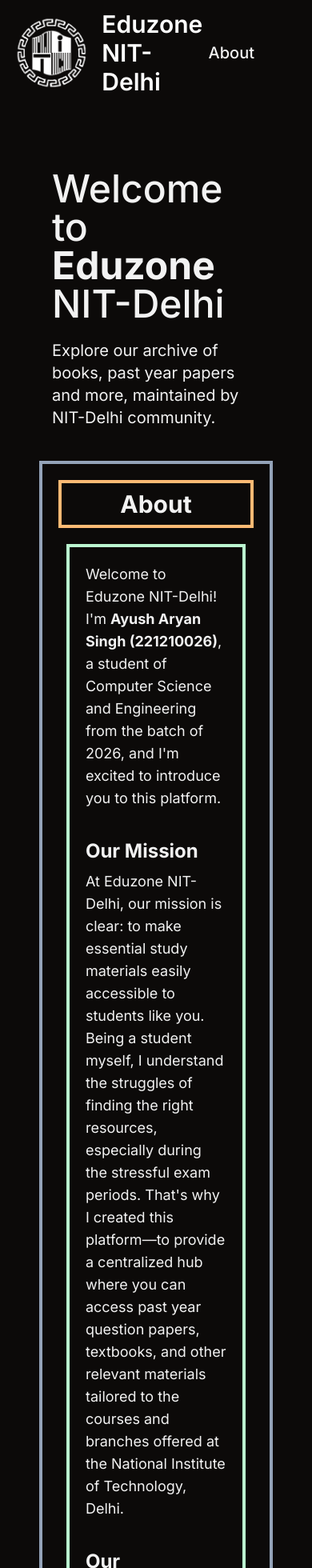
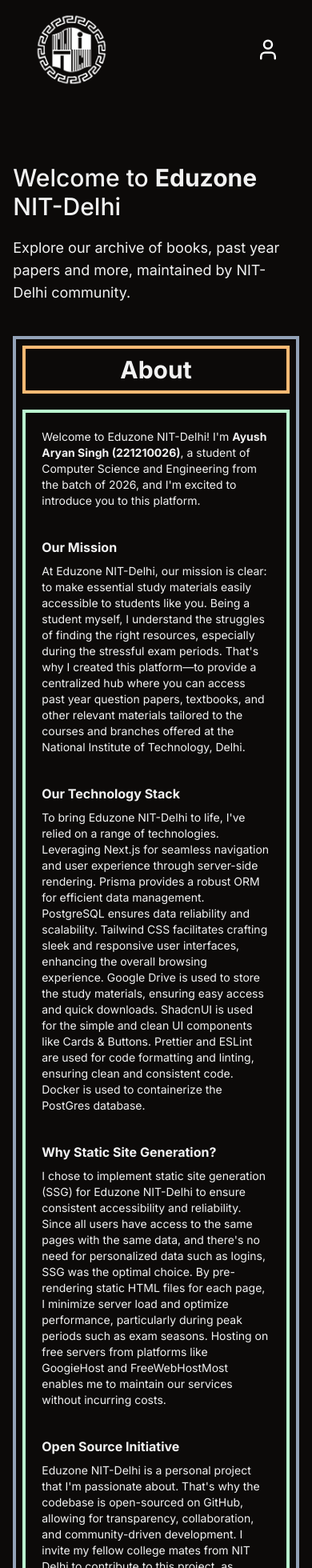
Before and after one commit to AyushGlitch/eduzone-nitd, a Next.js app: page /about in a window 390 px wide. Shown: the top 1960 px of the page at 80% size. Built offline with nearby package versions, Linux system fonts and the light colour scheme.

Commit message:
added media query

```diff
--- a/app/about/page.tsx
+++ b/app/about/page.tsx
@@ -1,39 +1,39 @@
 export default async function Page() {
     return (
         <div className="mt-20 w-full flex flex-col overflow-hidden">
-            <div className="w-2/3 mx-auto flex flex-col gap-5 items-center">
-                <h2 className="text-5xl font-medium">
+            <div className="w-11/12 xl:w-2/3 mx-auto flex flex-col gap-5 items-center">
+                <h2 className="text-3xl xl:text-5xl font-medium">
                     Welcome to <span className="font-bold">Eduzone</span>{" "}
                     NIT-Delhi
                 </h2>
-                <p className="text-xl">
+                <p className="text-lg xl:text-xl">
                     Explore our archive of books, past year papers and more,
                     maintained by NIT-Delhi community.
                 </p>
             </div>
 
-            <div className="w-3/4 mx-auto flex flex-col border-slate-400 border-4 gap-5 p-5 my-10">
+            <div className="w-11/12 xl:w-3/4 mx-auto flex flex-col border-slate-400 border-4 gap-5 p-2 xl:p-5 my-10">
                 <div className="w-full flex flex-col items-center justify-center gap-5">
                     <div className="w-full flex items-center justify-center border-4 border-orange-300 p-2">
                         <p className="font-bold text-3xl">About</p>
                     </div>
 
-                    <div className="w-11/12 flex flex-col gap-5 p-5 border-4 border-green-200 mb-10">
-                        <p className="font-normal text-lg">
+                    <div className="w-full xl:w-11/12 flex flex-col gap-5 p-5 border-4 border-green-200 mb-10">
+                        <p className="text-sm font-normal xl:text-lg">
                             Welcome to Eduzone NIT-Delhi! I&apos;m <span className="font-bold">Ayush Aryan Singh (221210026)</span>, a student of Computer Science and Engineering from the batch of 2026, and I&apos;m excited to introduce you to this platform.
                         </p>
 
-                        <p className="font-bold text-2xl mt-4">
+                        <p className="text-base font-bold xl:text-2xl mt-4">
                             Our Mission
                         </p>
-                        <p className="font-normal text-lg -mt-3">
+                        <p className="font-normal text-sm xl:text-lg -mt-3">
                             At Eduzone NIT-Delhi, our mission is clear: to make essential study materials easily accessible to students like you. Being a student myself, I understand the struggles of finding the right resources, especially during the stressful exam periods. That&apos;s why I created this platform—to provide a centralized hub where you can access past year question papers, textbooks, and other relevant materials tailored to the courses and branches offered at the National Institute of Technology, Delhi.
                         </p>
 
-                        <p className="font-bold text-2xl mt-4">
+                        <p className="text-base font-bold xl:text-2xl mt-4">
                             Our Technology Stack
                         </p>
-                        <p className="font-normal text-lg -mt-3">
+                        <p className="font-normal text-sm xl:text-lg -mt-3">
                             To bring Eduzone NIT-Delhi to life, I&apos;ve relied on a range of technologies.
                             Leveraging Next.js for seamless navigation and user experience through server-side rendering.
                             Prisma provides a robust ORM for efficient data management.
@@ -45,22 +45,22 @@
                             Docker is used to containerize the PostGres database.
                         </p>
 
-                        <p className="font-bold text-2xl mt-4">
+                        <p className="text-base font-bold xl:text-2xl mt-4">
                             Why Static Site Generation?
                         </p>
-                        <p className="font-normal text-lg -mt-3">
+                        <p className="font-normal text-sm xl:text-lg -mt-3">
                             I chose to implement static site generation (SSG) for Eduzone NIT-Delhi to ensure consistent accessibility and reliability. Since all users have access to the same pages with the same data, and there&apos;s no need for personalized data such as logins, SSG was the optimal choice. By pre-rendering static HTML files for each page, I minimize server load and optimize performance, particularly during peak periods such as exam seasons. Hosting on free servers from platforms like GoogieHost and FreeWebHostMost enables me to maintain our services without incurring costs.
                         </p>
 
-                        <p className="font-bold text-2xl mt-4">
+                        <p className="text-base font-bold xl:text-2xl mt-4">
                             Open Source Initiative
                         </p>
-                        <p className="font-normal text-lg -mt-3">
+                        <p className="font-normal text-sm xl:text-lg -mt-3">
                             Eduzone NIT-Delhi is a personal project that I&apos;m passionate about. That&apos;s why the codebase is open-sourced on GitHub, allowing for transparency, collaboration, and community-driven development. I invite my fellow college mates from NIT Delhi to contribute to this project, as together, we can continuously enhance and refine our platform to meet the evolving needs of the student community.
                         </p>
                     </div>
 
-                    <div className="font-bold text-2xl">
+                    <div className="text-base font-bold xl:text-2xl mt-4">
                         GitHub Link Soon To Be Available
                     </div>
                 </div>
--- a/app/search/[degreeId]/[semNum]/[branchId]/page.tsx
+++ b/app/search/[degreeId]/[semNum]/[branchId]/page.tsx
@@ -72,18 +72,18 @@
 
     return (
         <>
-            <div className="mt-28 w-full flex flex-col items-center">
-                <div className="flex flex-col gap-5 items-center justify-center">
-                    <h1 className="font-extrabold text-6xl">
+            <div className="mt-14 xl:mt-28 w-full flex flex-col items-center">
+                <div className="w-11/12 xl:w-2/3 mx-auto flex flex-col gap-5 items-center">
+                    <h1 className="text-3xl xl:text-5xl font-semibold">
                         Choose the Course
                     </h1>
-                    <h3 className="font-medium text-2xl">
+                    <h3 className="font-medium text-lg xl:text-2xl">
                         You want to explore
                     </h3>
                 </div>
 
-                <div className="w-2/3 mt-24 mb-10 mx-auto">
-                    <div className="grid grid-cols-3 gap-5 justify-evenly">
+                <div className="w-2/3 mt-14 xl:mt-24 mx-auto mb-10">
+                    <div className="grid grid-cols-1 xl:grid-cols-3 gap-5 justify-evenly">
                         {
                             courses && courses.map( course => (
                                 <Link href={`/search/${degreeId}/${semNum}/${branchId}/${course.courseId}`} key={course.courseId}>
@@ -91,7 +91,7 @@
                                         <CardHeader>
                                             <CardTitle>{course.courseId}</CardTitle>
                                         </CardHeader>
-                                        <CardContent className="text-lg">
+                                        <CardContent className="text-base xl:text-lg">
                                             {course.courseName}
                                         </CardContent>
                                     </Card>
--- a/app/search/[degreeId]/[semNum]/page.tsx
+++ b/app/search/[degreeId]/[semNum]/page.tsx
@@ -36,18 +36,18 @@
 
     return (
         <>
-            <div className="mt-28 w-full flex flex-col items-center">
-                <div className="flex flex-col gap-5 items-center justify-center">
-                    <h1 className="font-extrabold text-6xl">
+            <div className="mt-14 xl:mt-28 w-full flex flex-col items-center">
+                <div className="w-11/12 xl:w-2/3 mx-auto flex flex-col gap-5 items-center">
+                    <h1 className="text-3xl xl:text-5xl font-semibold">
                         Choose the Branch
                     </h1>
-                    <h3 className="font-medium text-2xl">
+                    <h3 className="font-medium text-lg xl:text-2xl">
                         You want to explore
                     </h3>
                 </div>
 
-                <div className="w-2/3 mt-24 mx-auto mb-10">
-                    <div className="grid grid-cols-3 gap-5 justify-evenly">
+                <div className="w-2/3 mt-14 xl:mt-24 mx-auto mb-10">
+                    <div className="grid grid-cols-1 xl:grid-cols-3 gap-5 justify-evenly">
                         {
                             branches && branches.map( branch => (
                                 <Link href={`/search/${degreeId}/${semNum}/${branch.branchId}`} key={branch.branchId}>
@@ -55,7 +55,7 @@
                                         <CardHeader>
                                             <CardTitle>{branch.branchName}</CardTitle>
                                         </CardHeader>
-                                        <CardContent className="text-lg">
+                                        <CardContent className="text-base xl:text-lg">
                                             {branch.compBranchName}
                                         </CardContent>
                                     </Card>
--- a/app/search/[degreeId]/page.tsx
+++ b/app/search/[degreeId]/page.tsx
@@ -32,18 +32,18 @@
 
     return (
         <>
-            <div className="mt-28 w-full flex flex-col items-center">
-                <div className="flex flex-col gap-5 items-center justify-center">
-                    <h1 className="font-extrabold text-6xl">
+            <div className="mt-14 xl:mt-28 w-full flex flex-col items-center">
+                <div className="w-11/12 xl:w-2/3 mx-auto flex flex-col gap-5 items-center">
+                    <h1 className="text-3xl xl:text-5xl font-semibold">
                         Choose the semester
                     </h1>
-                    <h3 className="font-medium text-2xl">
+                    <h3 className="font-medium text-lg xl:text-2xl">
                         You want to explore
                     </h3>
                 </div>
 
-                <div className="w-2/3 mt-24 mx-auto">
-                    <div className="grid grid-cols-4 gap-5 justify-evenly">
+                <div className="w-2/3 mt-14 xl:mt-24 mx-auto mb-10">
+                    <div className="grid grid-cols-1 xl:grid-cols-4 gap-5 justify-evenly">
                         {
                             numOfSems && Array.from({length: numOfSems}).map( (_, index) => (
                                 <Link href={`/search/${degreeId}/${index+1}`} key={index}>
--- a/components/Navbar.tsx
+++ b/components/Navbar.tsx
@@ -1,6 +1,7 @@
 import Image from "next/image";
 import Link from "next/link";
 import { Button } from "./ui/button";
+import { User } from "lucide-react";
 
 export default async function Navbar() {
     return (
@@ -8,11 +9,18 @@
             <Link href={"/"}>
                 <div className="flex gap-3 justify-center items-center">
                     <Image alt="Logo" src={"/logo.png"} width={100} height={100} />
-                    <p className="text-white font-semibold text-3xl">Eduzone NIT-Delhi</p>
+                    <p className="hidden xl:block text-white font-medium text-xl xl:font-semibold xl:text-3xl">Eduzone NIT-Delhi</p>
                 </div>
             </Link>
 
-            <div>
+
+            <div className="block xl:hidden">
+                <Link href={"/about"}>
+                    <User size={30} className="text-white" />
+                </Link>
+            </div>
+
+            <div className="hidden xl:block">
                 <Button asChild variant={"ghost"} size={"lg"}>
                     <Link href={"/about"}>
                         <p className="text-xl">About</p>
```
Also changed, not shown: app/page.tsx (+8 -8 lines), app/search/[degreeId]/[semNum]/[branchId]/[courseId]/page.tsx (+7 -7 lines).
